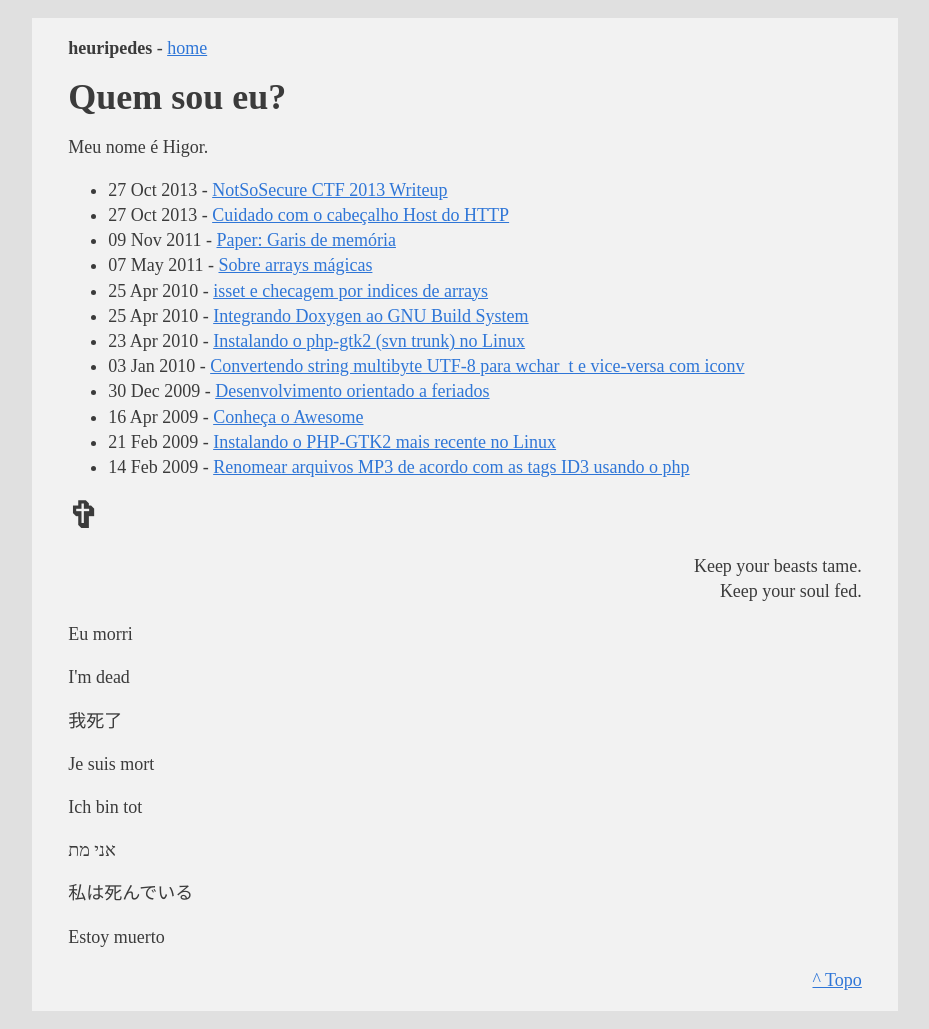
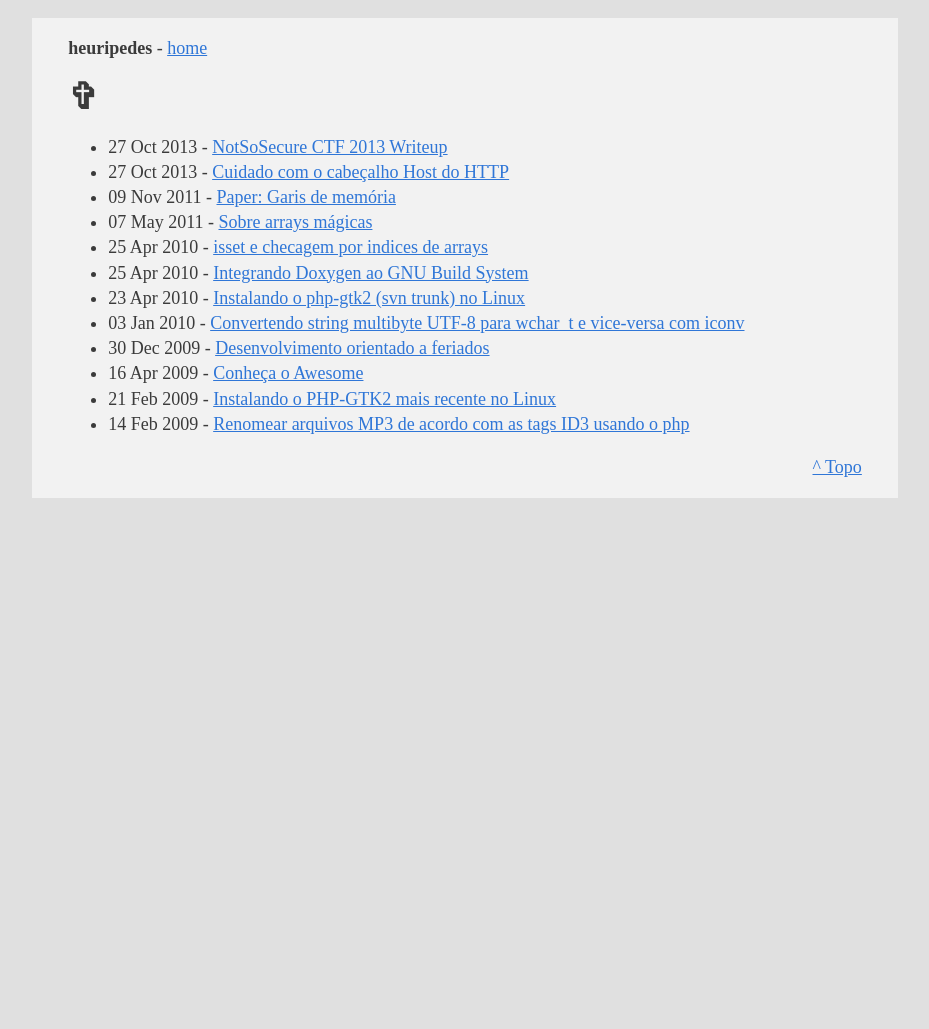
Before and after one commit to heuripedes/heuripedes.github.com, a Jekyll site: the page built from index.html, in a window 1280 px wide. Shown: the whole page, without its empty margins (175-1104 px from the left). Built offline with Jekyll 4.4.1, drawn with Linux system fonts in a browser that asks for light colours; some web fonts are replaced; Markdown is read by kramdown in place of the engine named in the settings; after the commit the page ends 900 px from its top, so only the background shows below that.

Commit message:
home page changes

```diff
--- a/index.html
+++ b/index.html
@@ -2,24 +2,9 @@
 layout: default
 title: home
 ---
-<h1>Quem sou eu?</h1>
-<p>
-Meu nome é Higor.
-</p>
-
+<h1>✞</h1>
 <ul>
 	{% for post in site.posts %}
 	<li><span>{{ post.date | date_to_string }}</span> - <a href="{{ post.url }}">{{ post.title }}</a></li>
 	{% endfor %}
 </ul>
-<h1>✞</h1>
-<div align="right">Keep your beasts tame.</div>
-<div align="right">Keep your soul fed.</div>
-<p>Eu morri</p>
-<p>I'm dead</p>
-<p>我死了</p>
-<p>Je suis mort</p>
-<p>Ich bin tot</p>
-<p>אני מת</p>
-<p>私は死んでいる</p>
-<p>Estoy muerto</p>
```
